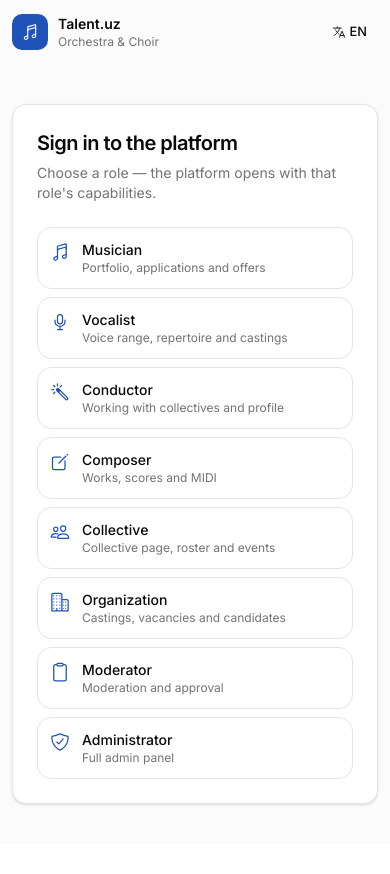
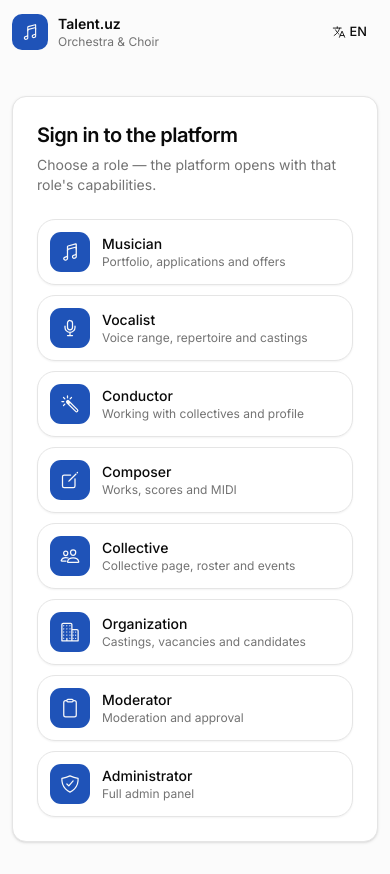
Before and after one commit to jakhonku/platformv2, a Next.js app: page /en/login in a window 390 px wide. Before the commit the page ends 844 px from the top, so only its background shows below. Built offline with nearby package versions, Linux system fonts and the light colour scheme.

Commit message:
polish: iOS-style role tiles, press feedback, strong ease-out, stagger entrance, tap/reduced-motion handling

```diff
--- a/app/globals.css
+++ b/app/globals.css
@@ -81,7 +81,55 @@
   --sidebar-ring: oklch(0.708 0 0);
 }
 
+/* Harakat: kuchli ease-out, faqat transform/opacity; kam harakat sozlamasiga hurmat */
+@keyframes rise-in {
+  from {
+    opacity: 0;
+    transform: translateY(8px);
+  }
+  to {
+    opacity: 1;
+    transform: translateY(0);
+  }
+}
+
+.stagger-in > * {
+  opacity: 0;
+  animation: rise-in 300ms cubic-bezier(0.23, 1, 0.32, 1) forwards;
+  animation-delay: calc(var(--i, 0) * 45ms);
+}
+
+@media (prefers-reduced-motion: reduce) {
+  .stagger-in > * {
+    animation: none;
+    opacity: 1;
+  }
+  *,
+  *::before,
+  *::after {
+    scroll-behavior: auto !important;
+    transition-duration: 0.01ms !important;
+  }
+}
+
 @layer base {
+  /* iPhone kabi sezgi: tap oqarishi yo'q, ikki marta bosish zoom'i yo'q */
+  a,
+  button,
+  input,
+  select,
+  textarea,
+  label,
+  summary,
+  [role="button"] {
+    -webkit-tap-highlight-color: transparent;
+    touch-action: manipulation;
+  }
+  body {
+    -webkit-font-smoothing: antialiased;
+    -webkit-text-size-adjust: 100%;
+  }
+
   * {
     @apply border-border outline-ring/50;
   }
--- a/components/auth/role-picker.tsx
+++ b/components/auth/role-picker.tsx
@@ -40,19 +40,22 @@ export function RolePicker() {
   }
 
   return (
-    <div className="grid gap-2 sm:grid-cols-2">
-      {ROLES.map(({ role, icon: RoleIcon }) => (
+    <div className="stagger-in grid gap-2.5 sm:grid-cols-2">
+      {ROLES.map(({ role, icon: RoleIcon }, index) => (
         <button
           key={role}
+          style={{ "--i": index } as React.CSSProperties}
           type="button"
           disabled={pending !== null}
           onClick={() => enter(role)}
           className={cn(
-            "flex min-w-0 items-start gap-3 rounded-xl border p-3 text-left transition-colors hover:bg-muted focus-visible:outline-2 focus-visible:outline-ring disabled:opacity-60",
+            "flex min-w-0 items-center gap-3 rounded-2xl border bg-card p-3 text-left shadow-xs transition-[background-color,border-color,transform] duration-150 ease-[cubic-bezier(0.23,1,0.32,1)] hover:bg-muted active:scale-[0.97] focus-visible:outline-2 focus-visible:outline-ring disabled:opacity-60",
             pending === role && "border-primary bg-primary/10",
           )}
         >
-          <RoleIcon className="mt-0.5 size-5 shrink-0 text-primary" aria-hidden />
+          <span className="flex size-10 shrink-0 items-center justify-center rounded-[11px] bg-primary text-primary-foreground">
+            <RoleIcon className="size-5" aria-hidden />
+          </span>
           <span className="flex min-w-0 flex-col">
             <span className="text-sm font-medium">{tr(role)}</span>
             <span className="text-xs text-muted-foreground">{t(`desc.${role}`)}</span>
--- a/components/ui/badge.tsx
+++ b/components/ui/badge.tsx
@@ -4,7 +4,7 @@ import { cva, type VariantProps } from "class-variance-authority"
 import { cn } from "cn"
 
 const badgeVariants = cva(
-  "group/badge inline-flex h-5 w-fit shrink-0 items-center justify-center gap-1 overflow-hidden rounded-4xl border border-transparent px-2 py-0.5 text-xs font-medium whitespace-nowrap transition-all focus-visible:border-ring focus-visible:ring-[3px] focus-visible:ring-ring/50 has-data-[icon=inline-end]:pr-1.5 has-data-[icon=inline-start]:pl-1.5 aria-invalid:border-destructive aria-invalid:ring-destructive/20 [&>svg]:pointer-events-none [&>svg]:size-3!",
+  "group/badge inline-flex h-5 w-fit shrink-0 items-center justify-center gap-1 overflow-hidden rounded-4xl border border-transparent px-2 py-0.5 text-xs font-medium whitespace-nowrap transition-colors focus-visible:border-ring focus-visible:ring-[3px] focus-visible:ring-ring/50 has-data-[icon=inline-end]:pr-1.5 has-data-[icon=inline-start]:pl-1.5 aria-invalid:border-destructive aria-invalid:ring-destructive/20 [&>svg]:pointer-events-none [&>svg]:size-3!",
   {
     variants: {
       variant: {
--- a/components/ui/button.tsx
+++ b/components/ui/button.tsx
@@ -3,7 +3,7 @@ import { cva, type VariantProps } from "class-variance-authority"
 import { cn } from "cn"
 
 const buttonVariants = cva(
-  "group/button inline-flex shrink-0 items-center justify-center rounded-lg border border-transparent bg-clip-padding text-sm font-medium whitespace-nowrap transition-all outline-none select-none focus-visible:border-ring focus-visible:ring-3 focus-visible:ring-ring/50 active:not-aria-[haspopup]:translate-y-px disabled:pointer-events-none disabled:opacity-50 aria-invalid:border-destructive aria-invalid:ring-3 aria-invalid:ring-destructive/20 [&_svg]:pointer-events-none [&_svg]:shrink-0 [&_svg:not([class*='size-'])]:size-4",
+  "group/button inline-flex shrink-0 items-center justify-center rounded-lg border border-transparent bg-clip-padding text-sm font-medium whitespace-nowrap transition-[background-color,color,border-color,box-shadow,transform] duration-150 ease-[cubic-bezier(0.23,1,0.32,1)] outline-none select-none focus-visible:border-ring focus-visible:ring-3 focus-visible:ring-ring/50 active:not-aria-[haspopup]:scale-[0.97] disabled:pointer-events-none disabled:opacity-50 aria-invalid:border-destructive aria-invalid:ring-3 aria-invalid:ring-destructive/20 [&_svg]:pointer-events-none [&_svg]:shrink-0 [&_svg:not([class*='size-'])]:size-4",
   {
     variants: {
       variant: {
--- a/components/ui/progress.tsx
+++ b/components/ui/progress.tsx
@@ -44,7 +44,7 @@ function ProgressIndicator({
   return (
     <ProgressPrimitive.Indicator
       data-slot="progress-indicator"
-      className={cn("h-full bg-primary transition-all", className)}
+      className={cn("h-full bg-primary transition-[width] duration-200 ease-out", className)}
       {...props}
     />
   )
--- a/components/ui/tabs.tsx
+++ b/components/ui/tabs.tsx
@@ -57,7 +57,7 @@ function TabsTrigger({ className, ...props }: TabsPrimitive.Tab.Props) {
     <TabsPrimitive.Tab
       data-slot="tabs-trigger"
       className={cn(
-        "relative inline-flex h-[calc(100%-1px)] flex-1 items-center justify-center gap-1.5 rounded-md border border-transparent px-1.5 py-0.5 text-sm font-medium whitespace-nowrap text-foreground/60 transition-all group-data-vertical/tabs:w-full group-data-vertical/tabs:justify-start hover:text-foreground focus-visible:border-ring focus-visible:ring-[3px] focus-visible:ring-ring/50 focus-visible:outline-1 focus-visible:outline-ring disabled:pointer-events-none disabled:opacity-50 has-data-[icon=inline-end]:pr-1 has-data-[icon=inline-start]:pl-1 aria-disabled:pointer-events-none aria-disabled:opacity-50 group-data-[variant=default]/tabs-list:data-active:shadow-sm group-data-[variant=line]/tabs-list:data-active:shadow-none [&_svg]:pointer-events-none [&_svg]:shrink-0 [&_svg:not([class*='size-'])]:size-4",
+        "relative inline-flex h-[calc(100%-1px)] flex-1 items-center justify-center gap-1.5 rounded-md border border-transparent px-1.5 py-0.5 text-sm font-medium whitespace-nowrap text-foreground/60 transition-colors group-data-vertical/tabs:w-full group-data-vertical/tabs:justify-start hover:text-foreground focus-visible:border-ring focus-visible:ring-[3px] focus-visible:ring-ring/50 focus-visible:outline-1 focus-visible:outline-ring disabled:pointer-events-none disabled:opacity-50 has-data-[icon=inline-end]:pr-1 has-data-[icon=inline-start]:pl-1 aria-disabled:pointer-events-none aria-disabled:opacity-50 group-data-[variant=default]/tabs-list:data-active:shadow-sm group-data-[variant=line]/tabs-list:data-active:shadow-none [&_svg]:pointer-events-none [&_svg]:shrink-0 [&_svg:not([class*='size-'])]:size-4",
         "group-data-[variant=line]/tabs-list:bg-transparent group-data-[variant=line]/tabs-list:data-active:bg-transparent",
         "data-active:bg-background data-active:text-foreground",
         "after:absolute after:bg-foreground after:opacity-0 after:transition-opacity group-data-horizontal/tabs:after:inset-x-0 group-data-horizontal/tabs:after:bottom-[-5px] group-data-horizontal/tabs:after:h-0.5 group-data-vertical/tabs:after:inset-y-0 group-data-vertical/tabs:after:-right-1 group-data-vertical/tabs:after:w-0.5 group-data-[variant=line]/tabs-list:data-active:after:opacity-100",
```
